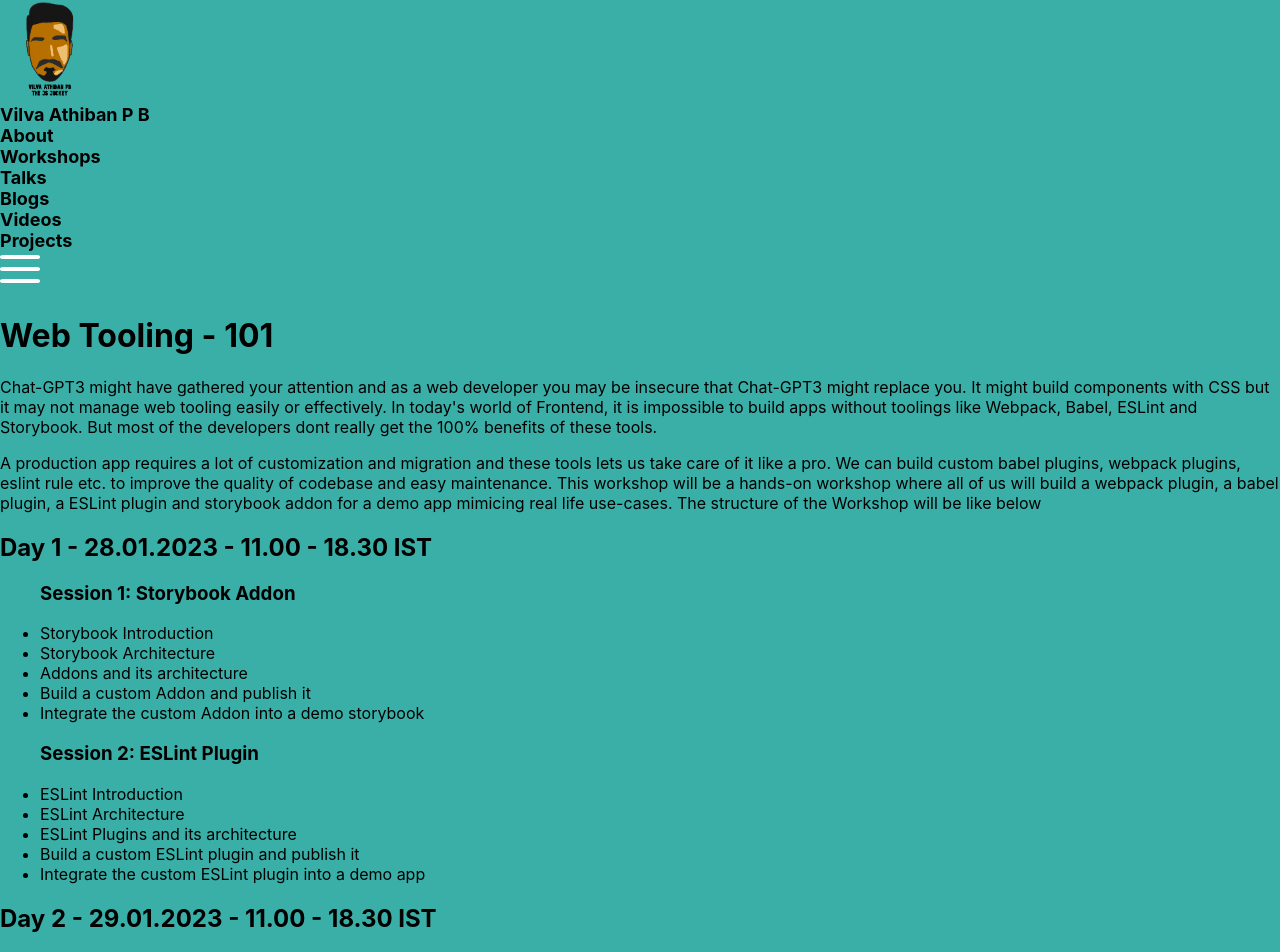
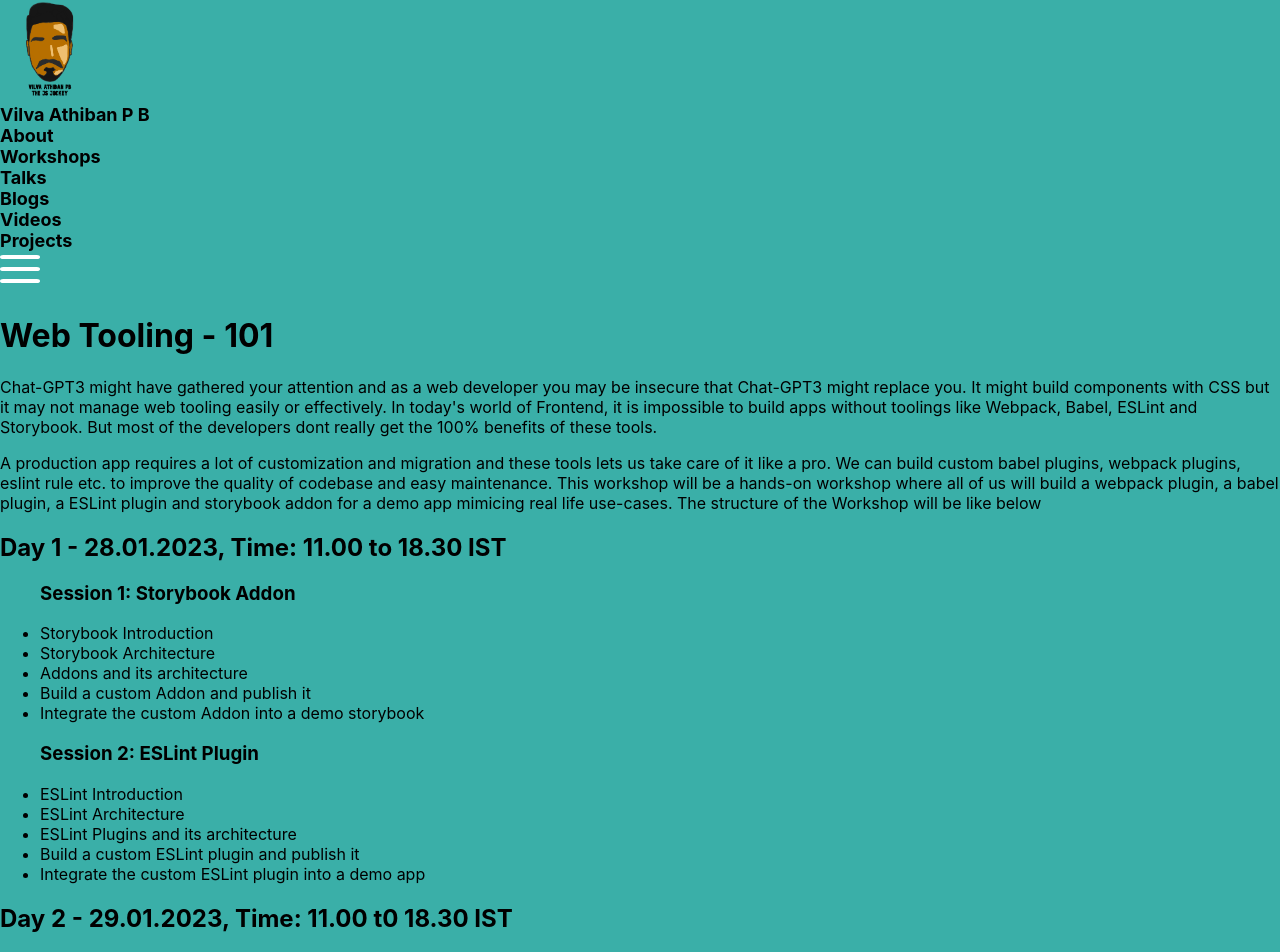
Before and after one commit to vilvaathibanpb/vilvaathiban, a Next.js app: page /workshops/web-tooling in a window 1280 px wide. Shown: the top 952 px of the page. Built offline with nearby package versions, Linux system fonts and the light colour scheme.

Commit message:
Update web-tooling.js

```diff
--- a/pages/workshops/web-tooling.js
+++ b/pages/workshops/web-tooling.js
@@ -89,7 +89,7 @@ export default function WebToolingWorkshop() {
         </P>
         <ItemsContainer style={{ paddingBottom: 0}}>
           <div>
-            <H2>Day 1 - 28.01.2023 - 11.00 - 18.30 IST</H2>
+            <H2>Day 1 - 28.01.2023, Time: 11.00 to 18.30 IST</H2>
             <ul>
               <H3>Session 1: Storybook Addon</H3>
               <li>Storybook Introduction</li>
@@ -108,7 +108,7 @@ export default function WebToolingWorkshop() {
             </ul>
           </div>
           <div>
-            <H2>Day 2 - 29.01.2023 - 11.00 - 18.30 IST</H2>
+            <H2>Day 2 - 29.01.2023, Time: 11.00 t0 18.30 IST</H2>
             <ul>
               <H3>Session 1: Babel Plugin</H3>
               <li>Babel Introduction</li>
```
